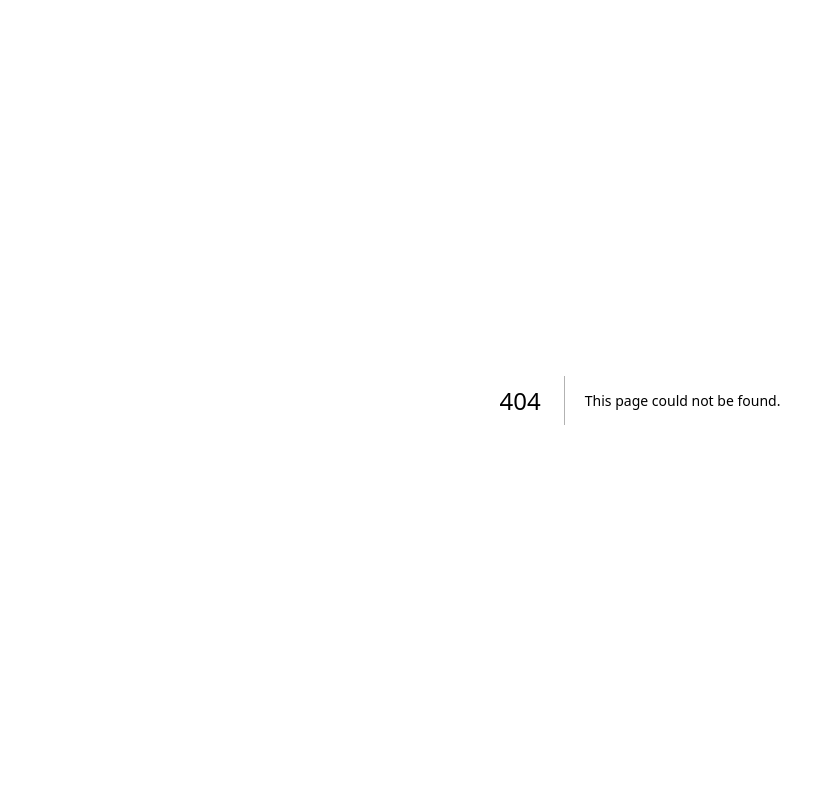
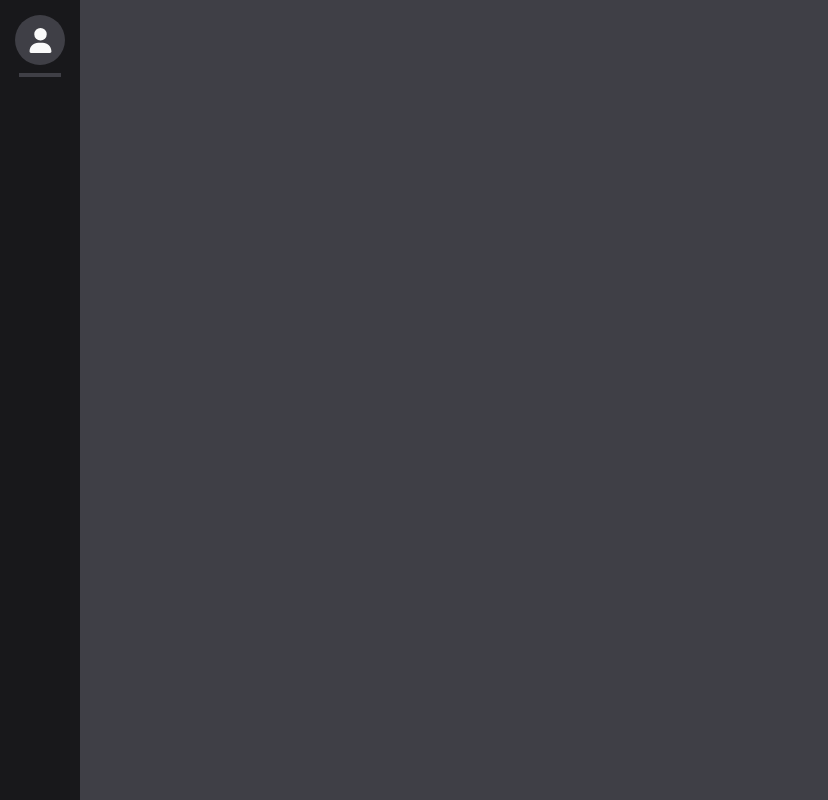
Before and after one commit to ddannyll/dancord, a Next.js app in the folder frontend/: page /profile/1 in a window 1280 px wide. Before the commit this address had no page. Shown: the whole page, without its empty margins (0-828 px from the left). Built offline with nearby package versions, Linux system fonts and the light colour scheme.

Commit message:
sidebar profile

```diff
--- a/frontend/package.json
+++ b/frontend/package.json
@@ -9,6 +9,10 @@
     "lint": "next lint"
   },
   "dependencies": {
+    "@fortawesome/fontawesome-svg-core": "^6.4.0",
+    "@fortawesome/free-regular-svg-icons": "^6.4.0",
+    "@fortawesome/free-solid-svg-icons": "^6.4.0",
+    "@fortawesome/react-fontawesome": "^0.2.0",
     "@types/node": "20.1.1",
     "@types/react": "18.2.6",
     "@types/react-dom": "18.2.4",
@@ -20,6 +24,7 @@
     "react": "18.2.0",
     "react-dom": "18.2.0",
     "react-hook-form": "^7.43.9",
+    "swr": "^2.1.5",
     "tailwindcss": "3.3.2",
     "typescript": "5.0.4"
   },
--- /dev/null
+++ b/frontend/src/components/Layout.tsx
@@ -0,0 +1,10 @@
+import { Sidebar } from './Sidebar';
+
+export default function Layout({children} : {children?: React.ReactNode}) {
+    return <div className='bg-zinc-700 w-screen h-screen flex'>
+        <Sidebar />
+        <main className='grow'>
+            {children}
+        </main>
+    </div>
+}
--- a/frontend/src/components/Sidebar.tsx
+++ b/frontend/src/components/Sidebar.tsx
@@ -1,5 +1,25 @@
+
+import { AuthContext } from '@/pages/_app'
+import { faUser } from '@fortawesome/free-solid-svg-icons'
+import { FontAwesomeIcon } from '@fortawesome/react-fontawesome'
+import Link from 'next/link'
+import { useContext, useEffect } from 'react'
+import useSWR, { Fetcher } from 'swr'
+
+const serverFetcher: Fetcher<string, string[]> = (...args) => {
+}
+
 export function Sidebar() {
-    return <div className="w-24 bg-zinc-900">
-        I am a sidebar
+    const {authUser} = useContext(AuthContext)
+    const {data, error, isLoading} = useSWR()
+    // TODO: get servers the user is in and display them
+
+    return <div className="w-[80px] bg-zinc-900 overflow-y-auto text-zinc-50 flex flex-col p-[15px]">
+        <Link
+            href={`/profile/${authUser?.user}`}
+            className="w-[50px] h-[50px] bg-zinc-700 rounded-[25px] grid place-items-center hover:rounded-xl hover:bg-violet-500 transition-all">
+            <FontAwesomeIcon icon={faUser} className='h-[25px] w-[25px]'/>
+        </Link>
+        <hr className='border-zinc-700 border-2 my-2 mx-1'/>
     </div>
 }
--- a/frontend/src/pages/_app.tsx
+++ b/frontend/src/pages/_app.tsx
@@ -16,7 +16,7 @@ export const AuthContext = createContext<AuthContextInterface>({authUser: null,
 
 export default function MyApp({ Component, pageProps: {...pageProps} }: AppProps) {
     const [authUser, setAuthUser] = useState<AuthUser|null>(null)
-
+    console.log({authUser})
     return (
         <AuthContext.Provider value={{authUser, setAuthUser}}>
             <Component {...pageProps} />
--- a/frontend/src/pages/index.tsx
+++ b/frontend/src/pages/index.tsx
@@ -1,7 +1,7 @@
 import { useContext, useEffect } from 'react';
 import { AuthContext } from './_app';
 import { useRouter } from 'next/router';
-import { Sidebar } from '@/components/Sidebar';
+import Layout from '@/components/Layout';
 
 export default function Index() {
     const {authUser} = useContext(AuthContext)
@@ -13,7 +13,5 @@ export default function Index() {
         }
     }, [authUser, router])
 
-    return <div className='bg-zinc-700 w-screen h-screen flex'>
-        <Sidebar />
-    </div>
+    return <Layout />
 }
--- a/frontend/src/pages/login/index.tsx
+++ b/frontend/src/pages/login/index.tsx
@@ -15,7 +15,7 @@ const RequiredStar = () => (<div className="text-red-500 inline text-xs pl-1">*<
 
 export default function Login() {
     const router = useRouter()
-    const {setAuthUser} = useContext(AuthContext)
+    const {authUser, setAuthUser} = useContext(AuthContext)
     const { register, handleSubmit, formState: {errors} } = useForm<LoginInputs>()
 
     const onSubmit: SubmitHandler<LoginInputs> = data => {
--- /dev/null
+++ b/frontend/src/pages/profile/[profileId].tsx
@@ -0,0 +1,11 @@
+import { useContext } from 'react'
+import { AuthContext } from '../_app'
+import Layout from '@/components/Layout'
+
+export default function Profile() {
+    const { authUser } = useContext(AuthContext)
+
+    return <Layout>
+        {authUser?.user}
+    </Layout>
+}
```
Also changed, not shown: 1 other file (tests, documents, lock files or other folders).
